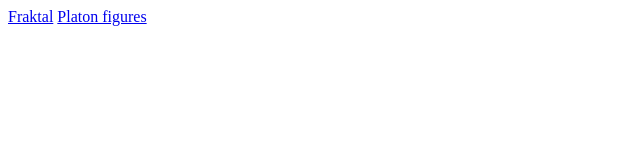
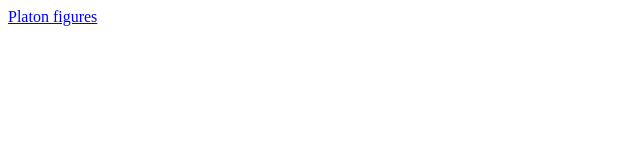
Before and after one commit to cgsgag2/cgsgag2.github.io, a plain HTML site: page index.html in a window 1280 px wide. Shown: the full height of the page, 0-640 px from the left. Drawn offline with Linux system fonts and the light colour scheme.

Commit message:
Update index.html

```diff
--- a/index.html
+++ b/index.html
@@ -4,7 +4,6 @@
     <title>CGSG: AG2</title>
 </head>
 <body>
-  <a href="Task01FRKT\index.html">Fraktal</a>
   <a href="First3D\index.html">Platon figures</a>
 </body>
 </html>
```
